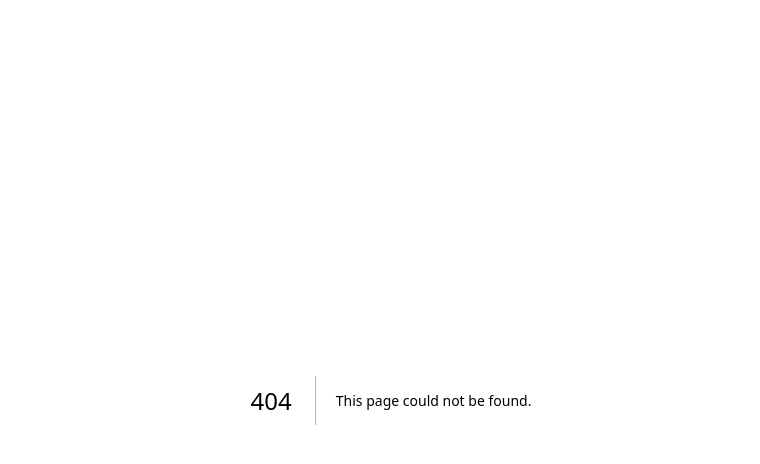
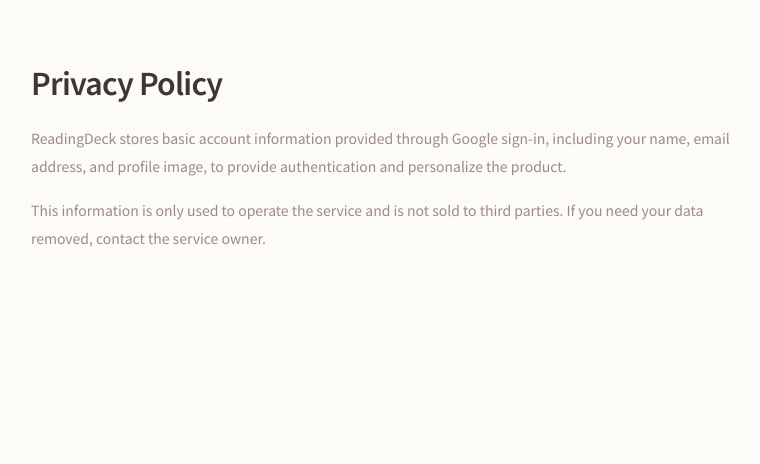
Before and after one commit to auddnjs2008/readingdeck-front, a Next.js app: page /privacy in a window 1280 px wide. Before the commit this address had no page. Shown: the top 464 px of the page, without its empty margins (249-1009 px from the left). Built offline with nearby package versions, Linux system fonts and the light colour scheme.

Commit message:
feat privacy, term page 임시

```diff
--- /dev/null
+++ b/src/app/privacy/page.tsx
@@ -0,0 +1,18 @@
+export default function PrivacyPage() {
+  return (
+    <main className="mx-auto min-h-screen max-w-3xl px-6 py-16">
+      <h1 className="text-3xl font-semibold tracking-tight">
+        Privacy Policy
+      </h1>
+      <p className="mt-6 text-sm leading-7 text-muted-foreground">
+        ReadingDeck stores basic account information provided through Google
+        sign-in, including your name, email address, and profile image, to
+        provide authentication and personalize the product.
+      </p>
+      <p className="mt-4 text-sm leading-7 text-muted-foreground">
+        This information is only used to operate the service and is not sold to
+        third parties. If you need your data removed, contact the service owner.
+      </p>
+    </main>
+  );
+}
--- /dev/null
+++ b/src/app/terms/page.tsx
@@ -0,0 +1,16 @@
+export default function TermsPage() {
+  return (
+    <main className="mx-auto min-h-screen max-w-3xl px-6 py-16">
+      <h1 className="text-3xl font-semibold tracking-tight">Terms of Service</h1>
+      <p className="mt-6 text-sm leading-7 text-muted-foreground">
+        ReadingDeck is currently in an early access stage. By using the service,
+        you agree not to misuse the platform, attempt unauthorized access, or
+        upload content that you do not have the right to share.
+      </p>
+      <p className="mt-4 text-sm leading-7 text-muted-foreground">
+        The service may change, pause, or remove features without prior notice
+        during this testing period.
+      </p>
+    </main>
+  );
+}
```
